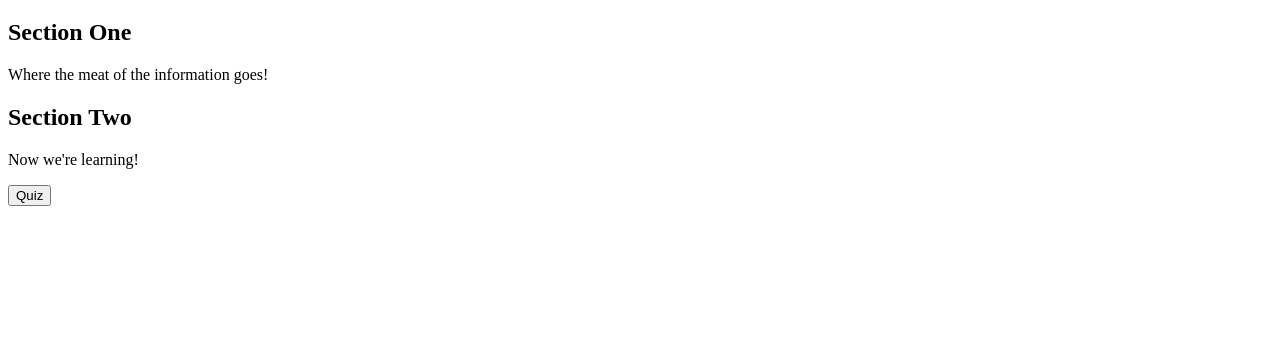
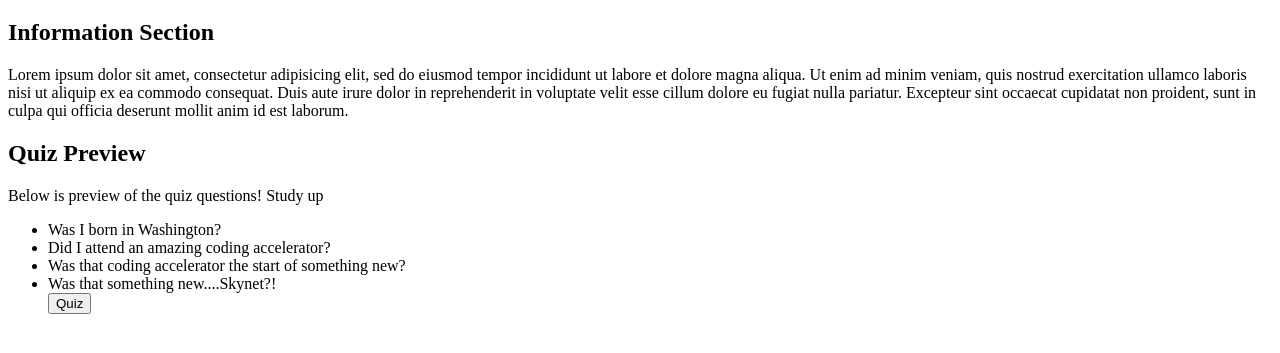
Before and after one commit to olds1423/aboutMe, a plain HTML site: page index.html in a window 1280 px wide. Shown: the part 61-414 px from the top of the page. Drawn offline with Linux system fonts and the light colour scheme.

Commit message:
Adding the list of quiz items, incorporating more JS

```diff
--- a/app.js
+++ b/app.js
@@ -2,10 +2,11 @@
 function quiz() {
     if (confirm("Please answer the following questions with simple Y/N answers.")){
       var questionOne = prompt ("Did you learn anything?").toLowerCase();
+      //Is there a reason to define the wrong answers? Why would it matter if the user said No or hazaah? Both are wrong?
       if (questionOne === "yes" || "y"){
         alert ("We're getting somewhere!");
       } else {
-        alert ("Poorly done.");
+        alert ("Poorly done.\n Try again.")// && break;
       }
     }
 }
--- a/index.html
+++ b/index.html
@@ -7,10 +7,15 @@
   </head>
   <body>
     <h1>The story origins of a coding master</h1>
-    <h2>Section One</h2>
-    <p>Where the meat of the information goes!</p>
-    <h2>Section Two</h2>
-    <p>Now we're learning!</p>
+    <h2>Information Section</h2>
+    <p>Lorem ipsum dolor sit amet, consectetur adipisicing elit, sed do eiusmod tempor incididunt ut labore et dolore magna aliqua. Ut enim ad minim veniam, quis nostrud exercitation ullamco laboris nisi ut aliquip ex ea commodo consequat. Duis aute irure dolor in reprehenderit in voluptate velit esse cillum dolore eu fugiat nulla pariatur. Excepteur sint occaecat cupidatat non proident, sunt in culpa qui officia deserunt mollit anim id est laborum.</p>
+    <h2>Quiz Preview</h2>
+    <p>Below is preview of the quiz questions! Study up</p>
+    <ul>
+        <li>Was I born in Washington?</li>
+        <li>Did I attend an amazing coding accelerator?</li>
+        <li>Was that coding accelerator the start of something new?</li>
+        <li>Was that something new....Skynet?!</li>
     <button onclick="quiz()">Quiz</button>
     <script type="text/Javascript" src="app.js"></script>
   </body>
```
